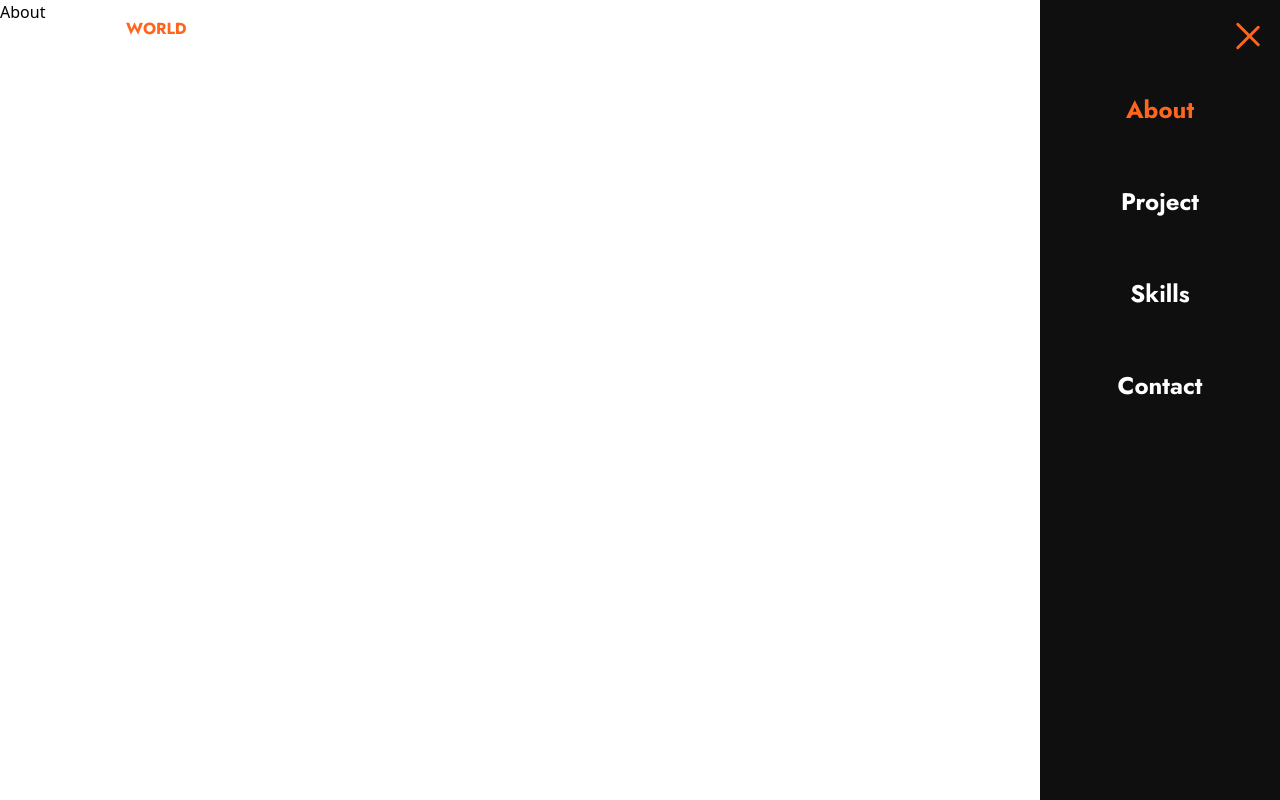
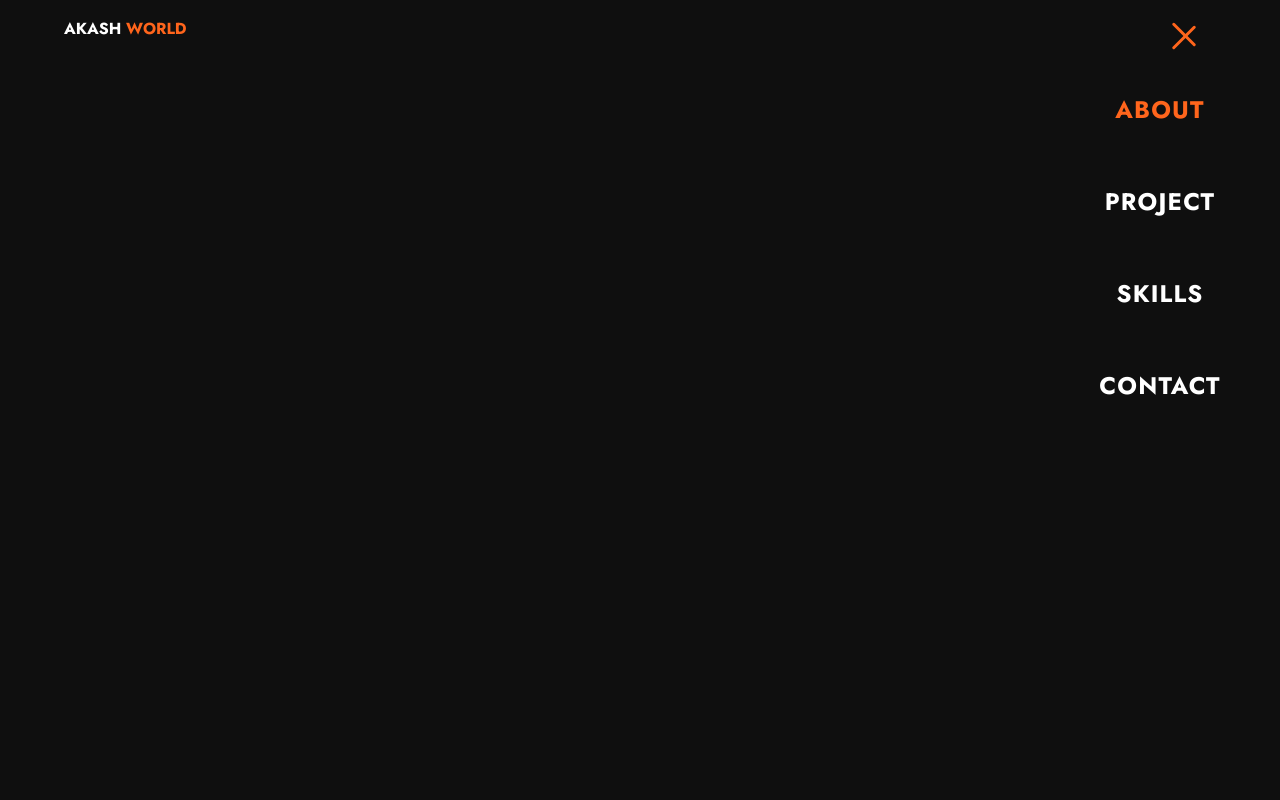
Before and after one commit to Akash-cloud001/akash-portfolio-v2, a React (Vite) app: page /about in a window 1280 px wide. Both pictures are taken after a click on the button 1200 px from the left and 28 px from the top of the page. Built offline with nearby package versions, Linux system fonts and the light colour scheme; no server answers.

Commit message:
completed navbar & started about me

```diff
--- a/src/components/Navbar.jsx
+++ b/src/components/Navbar.jsx
@@ -1,9 +1,10 @@
-import React, { useState } from 'react'
+import React, { useState, useRef, useEffect } from 'react'
 import { NavLink } from 'react-router-dom'
-import logo from '../assets/svg/skyFolio.svg'
 
 const Navbar = () => {
     const [isClicked, setIsClicked] = useState(false);
+    const navLinkRef = useRef();
+
 
     const handleClick = (e)=>{
         setIsClicked(isClicked=>!isClicked);
@@ -17,11 +18,41 @@ const Navbar = () => {
     ]
 
     const socials = [
-        {to:'', icon:''},
-        {to:'', icon:''},
-        {to:'', icon:''},
+        {to:'', icon:'',name:'github'},
+        {to:'', icon:'',name:'linkedIn'},
+        {to:'', icon:'',name:'twitter'},
 
     ]
+
+    let alphabets = 'ABCDEFGHIJKLMNOPQRSTUVWXYZ';
+    const handleMouseOver = (event)=>{
+        if(window.innerWidth < 768){
+            return ;
+        }
+        console.log(event.target.innerText, event.target.getAttribute('data-value'));
+        let iterationCount = 0;
+
+        const interval =  setInterval(()=>{
+            event.target.innerText = event.target.innerText
+            .split("")
+            .map((alphabet,index)=>{
+                if(index < iterationCount){
+                    return event.target.dataset.value[index];
+                }
+                return alphabets[Math.floor(Math.random() * 26)]
+            })
+            .join('');
+
+            if(iterationCount >= event.target.innerText.length){
+                clearInterval(interval);
+            }
+
+            iterationCount += 1 / 3;
+
+        }, 40);
+
+    }
+
 
   return (
     <header className='absolute bg-transparent w-full h-16 flex justify-between items-start  pt-3 px-4 sm:px-4 md:px-12 lg:px-16 sm:pt-4  display-transition  z-100 right-0 left-0 top-0'>
@@ -39,13 +70,22 @@ const Navbar = () => {
         </button>}
         <nav className={`${isClicked ? "nav_show": "nav_hide"} overflow-hidden w-60 absolute top-0 right-0  h-screen pt-16  bg-dark-color display-transition z-100`}>
             <div className={`flex flex-col h-1/2 w-full text-center justify-around font-just font-bold text-2xl capitalize relative`}>
-                {isClicked && <button className={`absolute -top-10 right-0 text-3xl text-white pr-4 h-6`} onClick={(e)=>handleClick(e)}>
+                {isClicked && <button className={`absolute -top-10 right-4 sm:right-4 md:right-12 lg:right-16 text-3xl text-white pr-4 h-6`} onClick={(e)=>handleClick(e)}>
                     <div className='h-3px w-8 bg-orange-color rounded relative top-0 left-0 rotate-45'></div>
                     <div className='h-3px w-8 bg-orange-color rounded relative top-0 left-0 -rotate-45'></div>
                 </button>}
                     {navigations.map((ele)=>{
                         return(
-                            <NavLink to={ele.to} className={({isActive})=>isActive?"text-orange-color":'text-white hover:text-orange-color transition-colors'} onClick={handleClick}>
+                            <NavLink
+                                to={ele.to}
+                                className={({isActive})=>isActive?"nav-list-style-active":'nav-list-style'}
+                                onClick={handleClick}
+                                data-value = {ele.name.toUpperCase()}
+                                ref={navLinkRef}
+                                key={ele.name}
+                                onMouseOver={handleMouseOver}
+
+                            >
                                 {ele.name}
                             </NavLink>
                         )
--- a/src/index.css
+++ b/src/index.css
@@ -16,7 +16,7 @@
   -moz-osx-font-smoothing: grayscale;
 }
 
-
+/* canvas */
 #canvas{
   height: 100%;
 }
@@ -28,7 +28,9 @@
   font-family: 'Jost', sans-serif;
 }
 
-
+.nav-backdrop{
+  backdrop-filter: blur(1rem);
+}
 .nav_hide{
   display: hidden;
   animation: navHide 150ms linear forwards;
@@ -114,4 +116,19 @@
   .popup-paragraph-style{
     @apply text-white text-base md:text-lg text-left font-just
   }
+
+  .nav-list-style{
+    @apply uppercase transition-colors text-white hover:text-orange-color tracking-wider
+  }
+  .nav-list-style-active{
+    @apply uppercase transition-colors text-orange-color tracking-wider
+  }
+
+  /* About */
+  .comman-set-up{
+    @apply bg-dark-color min-h-screen w-full px-4 sm:px-6 md:px-8 lg:px-12
+    py-4 md:py-6
+  }
+
+
 }
--- a/src/pages/About.jsx
+++ b/src/pages/About.jsx
@@ -2,7 +2,9 @@ import React from 'react'
 
 const About = () => {
   return (
-    <div>About</div>
+    <section className='comman-set-up'>
+      <div className='torch-div'></div>
+    </section>
   )
 }
 
```
